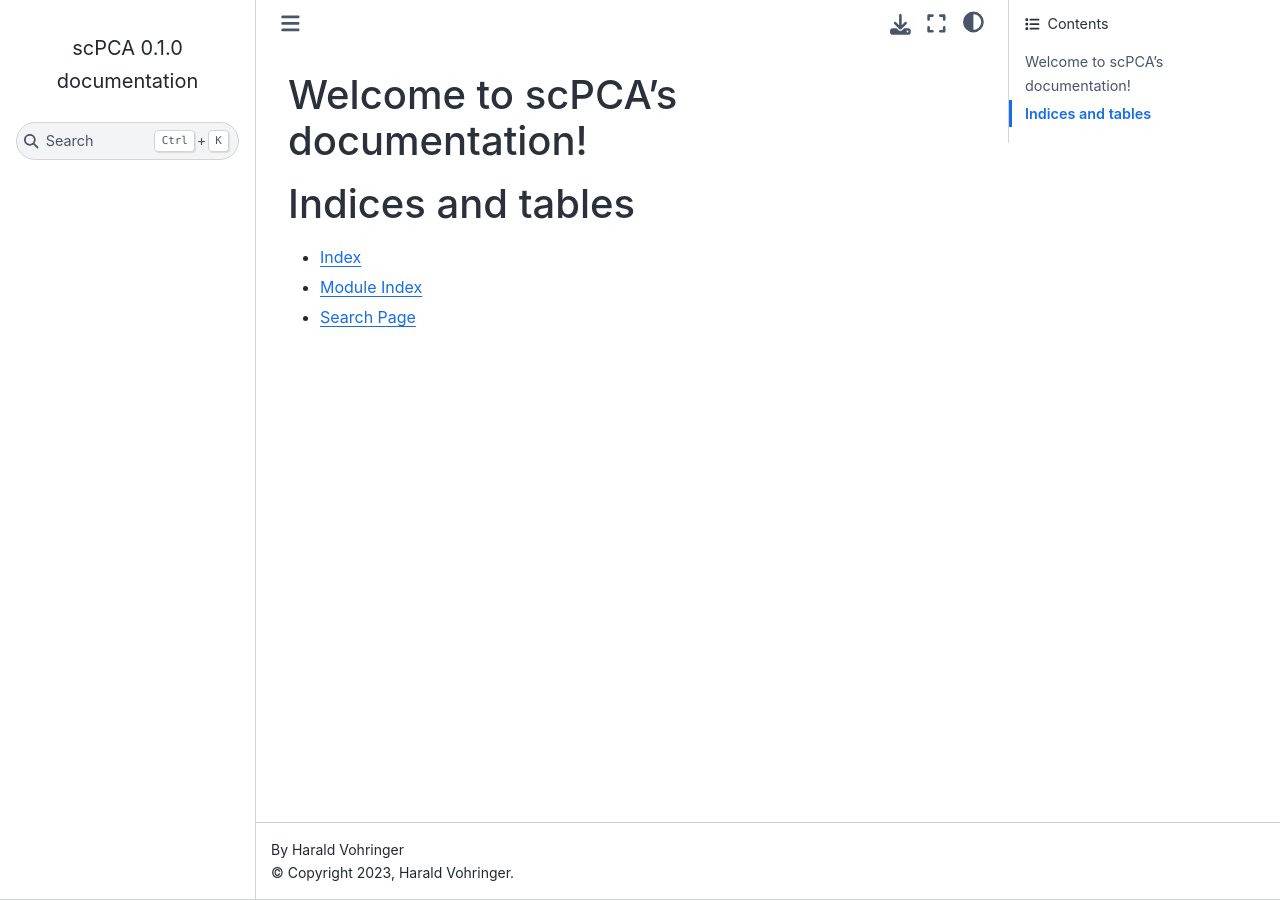
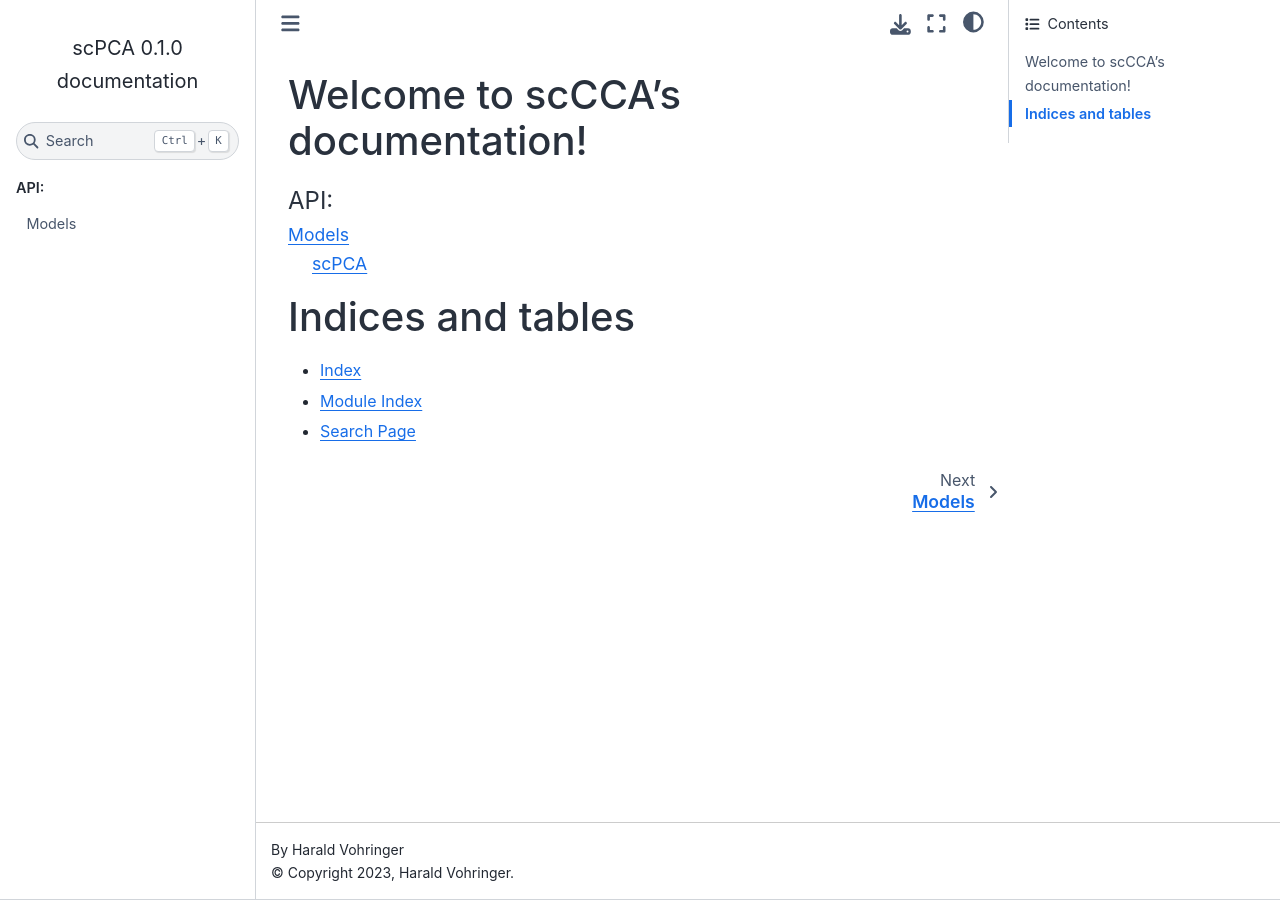
Before and after one commit to sagar87/scPCA, a Sphinx documentation site: the page built from docs/index.rst, in a window 1280 px wide. Built offline with Sphinx 7.4.7 and the Sphinx Book theme 1.1.4, drawn with Linux system fonts in a browser that asks for light colours.

Commit message:
updated docs

```diff
--- a/docs/index.rst
+++ b/docs/index.rst
@@ -3,13 +3,14 @@
    You can adapt this file completely to your liking, but it should at least
    contain the root `toctree` directive.
 
-Welcome to scPCA's documentation!
+Welcome to scCCA's documentation!
 =================================
 
 .. toctree::
    :maxdepth: 2
-   :caption: Contents:
+   :caption: API:
 
+   models
 
 
 Indices and tables
```
Also changed, not shown: docs/models.rst (added, +12 -0 lines).
